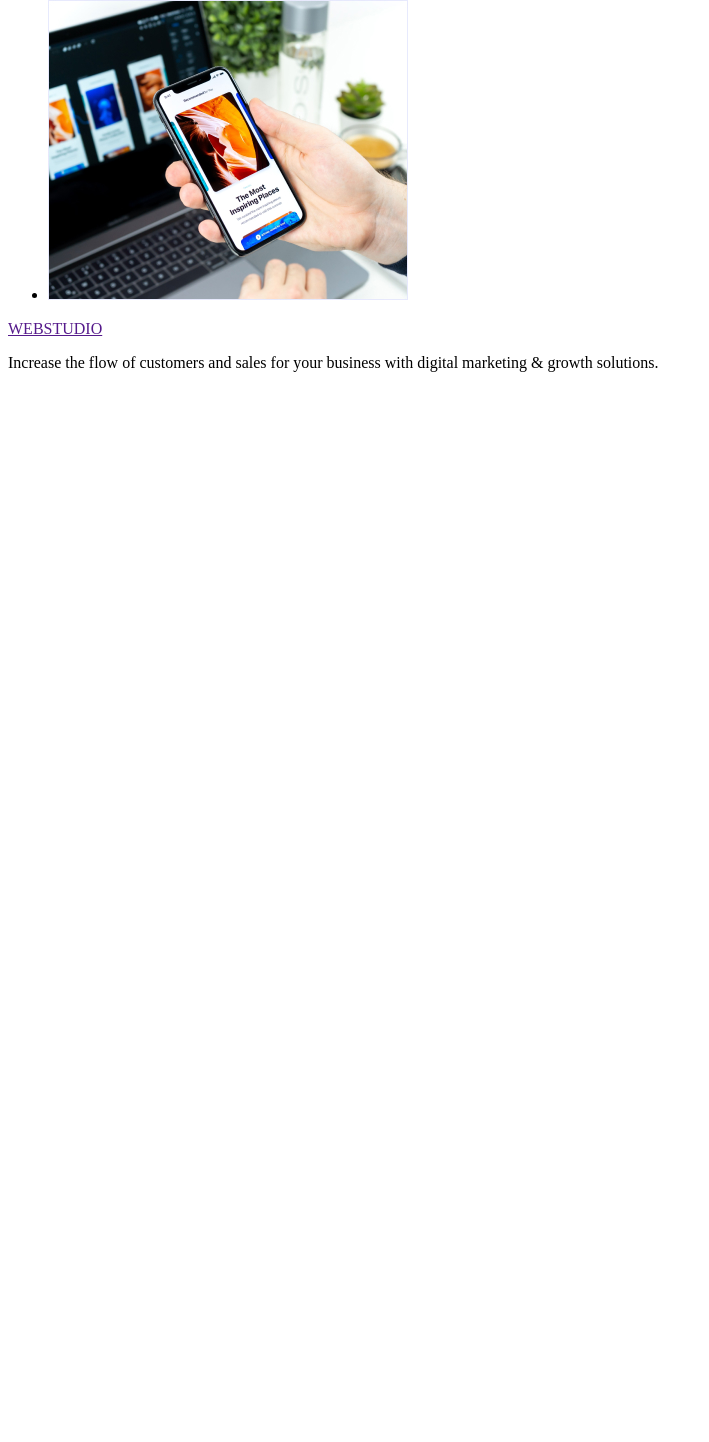
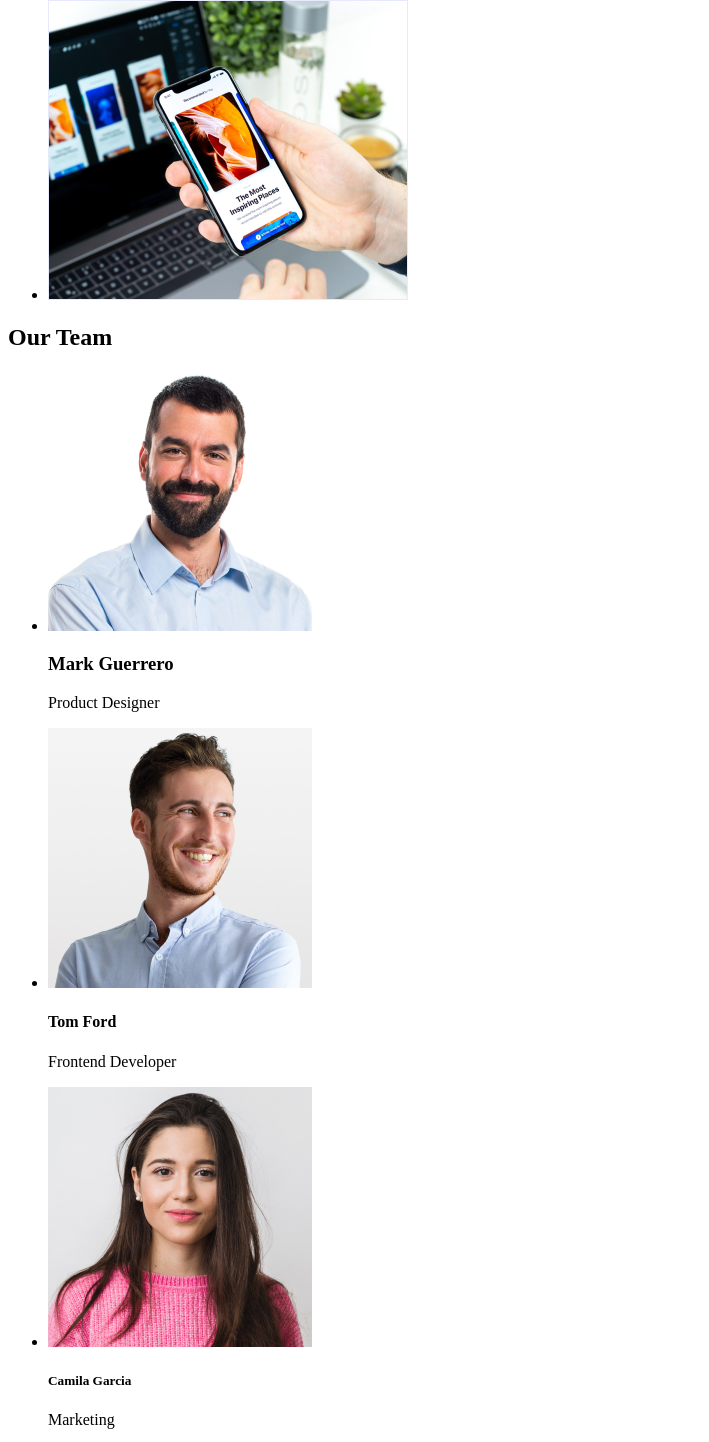
Before and after one commit to 7vasyl7/goit-markup-hw-01, a plain HTML site: page index.html in a window 1280 px wide. Shown: the part 1232-2674 px from the top of the page, without its empty margins (0-709 px from the left). Before the commit the page ends 1620 px from the top, so only its background shows below. Drawn offline with Linux system fonts and the light colour scheme.

Commit message:
section 3
Добавлені фото команди розробників

```diff
--- a/index.html
+++ b/index.html
@@ -84,6 +84,47 @@
           </li>
         </ul>
       </section>
+      <section>
+        <h2>Our Team</h2>
+        <ul>
+          <li>
+            <div>
+              <img
+                src="images/img1.jpg"
+                alt="photo Product Designer "
+                width="264"
+              />
+              <h3>Mark Guerrero</h3>
+              <p>Product Designer</p>
+            </div>
+          </li>
+          <li>
+            <div>
+              <img
+                src="images/img2.jpg"
+                alt="photo Frontend Developer "
+                width="264"
+              />
+              <h4>Tom Ford</h4>
+              <p>Frontend Developer</p>
+            </div>
+          </li>
+          <li>
+            <div>
+              <img src="images/img3.jpg" alt="photo Marketing " width="264" />
+              <h5>Camila Garcia</h5>
+              <p>Marketing</p>
+            </div>
+          </li>
+          <li>
+            <div>
+              <img src="images/img4.jpg" alt="photo UI Designer " width="264" />
+              <h6>Daniel Wilson</h6>
+              <p>UI Designer</p>
+            </div>
+          </li>
+        </ul>
+      </section>
     </main>
     <footer>
       <a href="">WEBSTUDIO</a>
```
Also changed, not shown: images/img1.jpg (renamed from images/img 1.jpg), images/img2.jpg (renamed from images/img 2.jpg), images/img3.jpg (renamed from images/img 3.jpg), images/img4.jpg (renamed from images/img 4.jpg).
